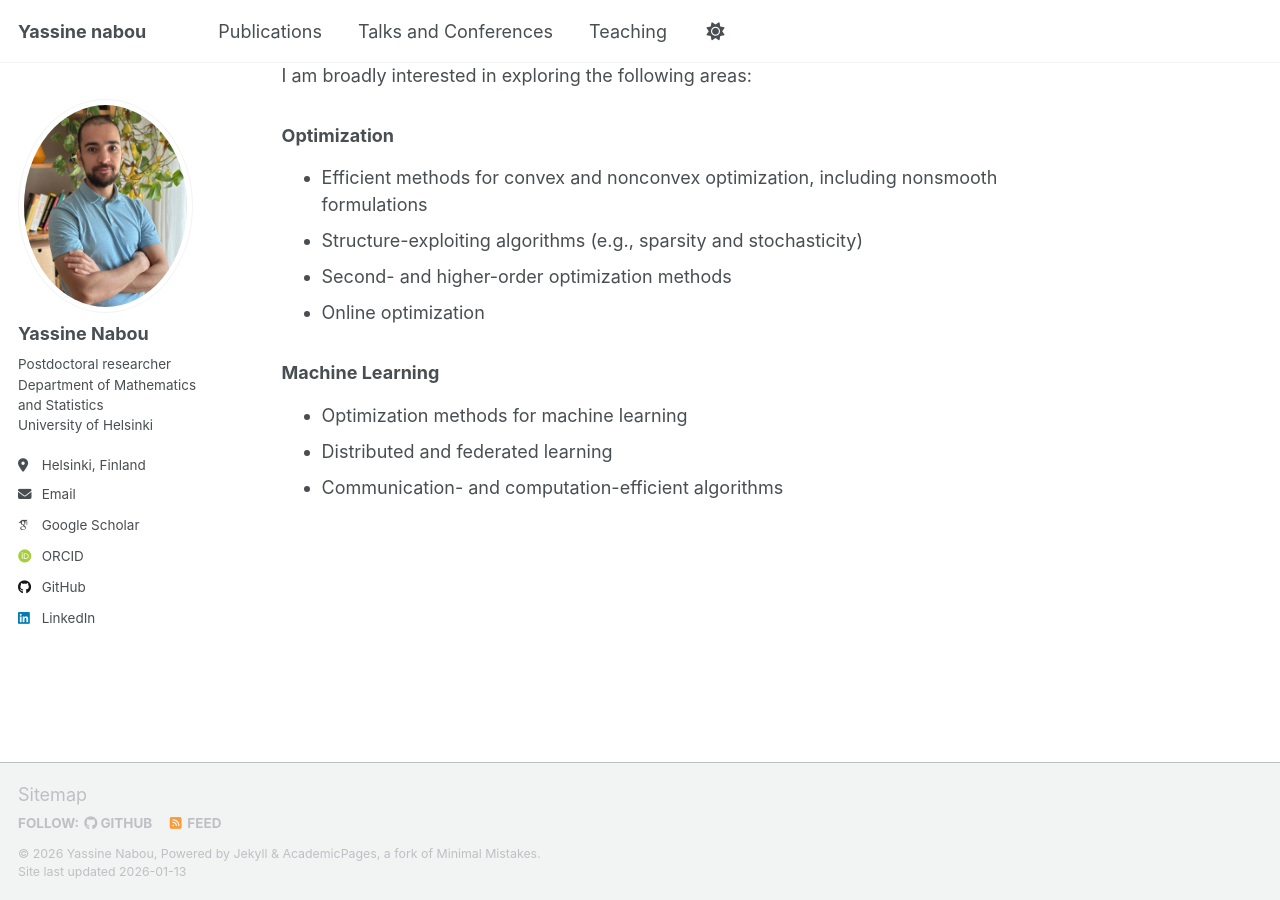
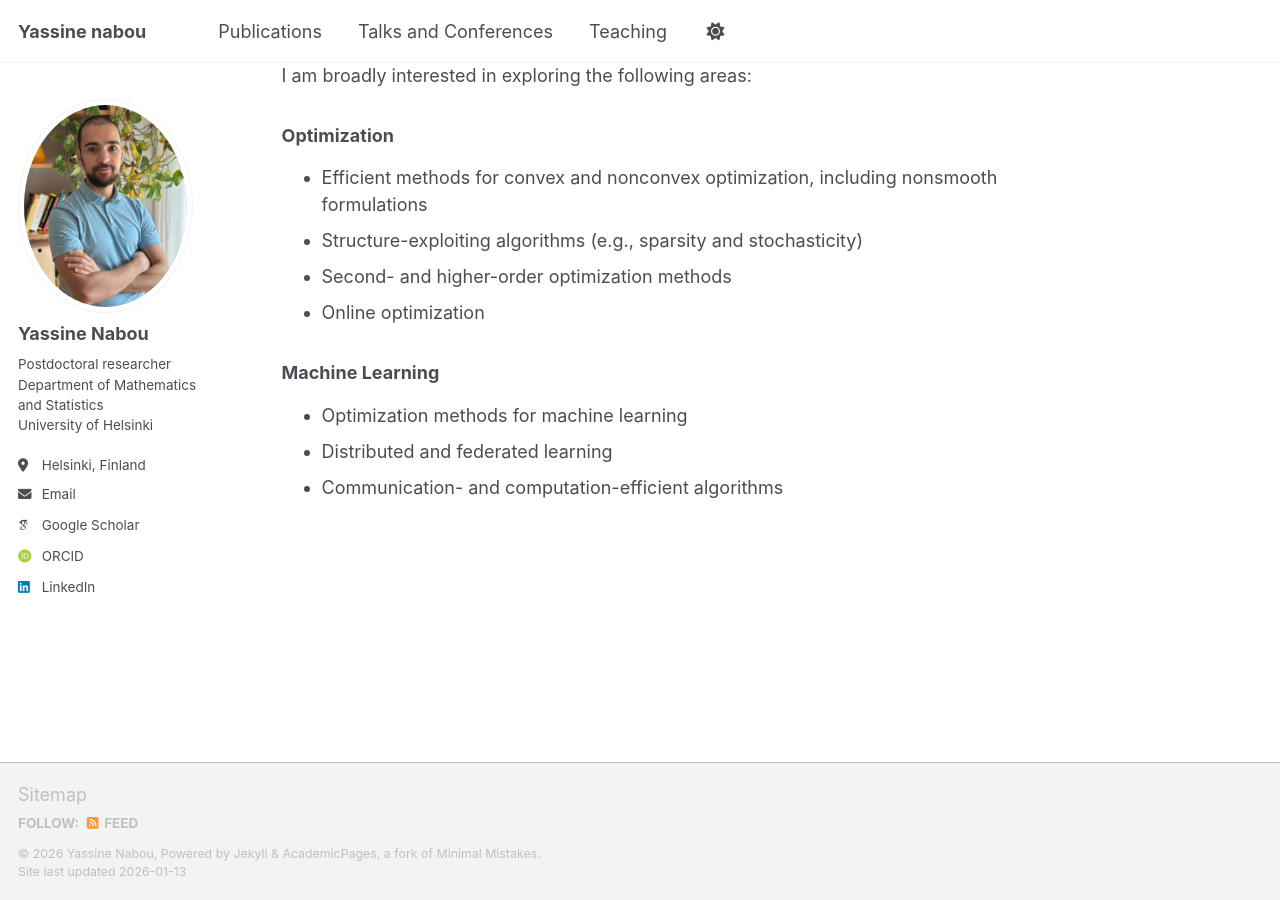
Before and after one commit to Yassine-Nabou/Yassine-Nabou.github.io, a Jekyll site: the page built from _pages/about.md, in a window 1280 px wide and 900 px high, scrolled down 823 px. Built offline with Jekyll 4.4.1, drawn with Linux system fonts in a browser that asks for light colours; some web fonts are replaced; a script that is not in the unit is left out.

Commit message:
Remove GitHub username from _config.yml
Commented out the GitHub username in the config file.

```diff
--- a/_config.yml
+++ b/_config.yml
@@ -47,7 +47,7 @@ author:
   bitbucket        : # Username - Update with your username on the site
   codepen          : # Username
   dribbble         : # Username
-  github           : "yassinekamri"
+  github           : #"yassinekamri"
   kaggle           : # Username
   stackoverflow    : # User number or user number and name (i.e., use "1" or "1/jeff-atwood")
 
```
